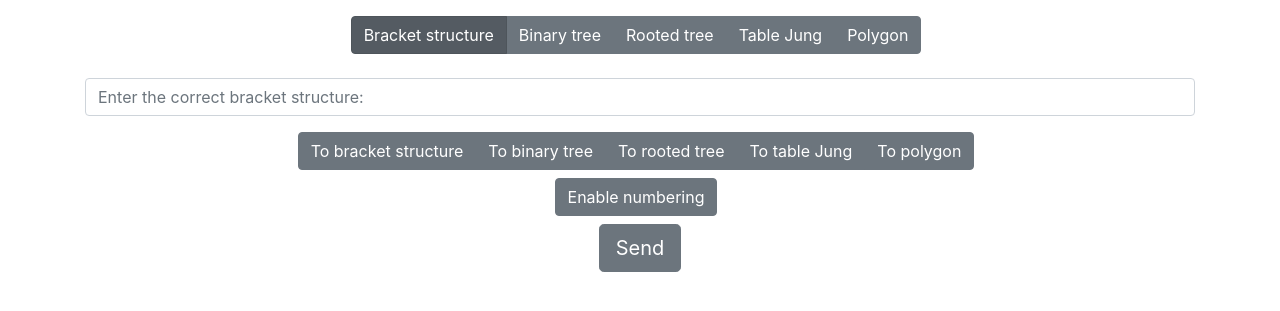
After one commit to goo-goo-goo-joob/Catalan-Number, a Django app: page /new in a window 1280 px wide. The commit adds this page. Shown: the top 311 px of the page. Run offline with Django 3.2, Linux system fonts and the light colour scheme; some libraries are stand-ins or nearby versions.

Commit message:
new design

```diff
--- a/Calculate/templates/calculate/index.html
+++ b/Calculate/templates/calculate/index.html
@@ -2,11 +2,13 @@
 <html lang="en">
 <head>
     <meta charset="UTF-8">
+    <link rel="stylesheet" href="https://stackpath.bootstrapcdn.com/bootstrap/4.1.1/css/bootstrap.min.css" integrity="sha384-MCw98/SFnGE8fJT3GXwEOngsV7Zt27NXFoaoApmYm81iuXoPkFOJwJ8ERdknLPMO" crossorigin="anonymous">
     <title>Catalan calculator</title>
 </head>
 <body>
 <form action="" method="post" onchange="reDraw()">
     {% csrf_token %}
+
     <p><label for="brackets">Enter the correct bracket structure</label>
         <input type="text" name="brackets" id="brackets" value="{{ brackets }}" required>
     </p>
@@ -70,6 +72,8 @@
     <p>{{ error }}</p>
 {% endif %}
 
-
+<script src="https://code.jquery.com/jquery-3.3.1.min.js" integrity="sha256-FgpCb/KJQlLNfOu91ta32o/NMZxltwRo8QtmkMRdAu8=" crossorigin="anonymous"></script>
+<script src="https://cdnjs.cloudflare.com/ajax/libs/popper.js/1.14.3/umd/popper.min.js" integrity="sha384-ZMP7rVo3mIykV+2+9J3UJ46jBk0WLaUAdn689aCwoqbBJiSnjAK/l8WvCWPIPm49" crossorigin="anonymous"></script>
+<script src="https://stackpath.bootstrapcdn.com/bootstrap/4.1.1/js/bootstrap.min.js" integrity="sha384-ChfqqxuZUCnJSK3+MXmPNIyE6ZbWh2IMqE241rYiqJxyMiZ6OW/JmZQ5stwEULTy" crossorigin="anonymous"></script>
 </body>
 </html>
--- /dev/null
+++ b/Calculate/templates/calculate/index_new.html
@@ -0,0 +1,110 @@
+<!DOCTYPE html>
+<html lang="en">
+<head>
+    <meta charset="UTF-8">
+    <meta name="viewport" content="width=device-width, initial-scale=1">
+    <link rel="stylesheet" href="https://maxcdn.bootstrapcdn.com/bootstrap/4.1.3/css/bootstrap.min.css">
+    <script src="https://ajax.googleapis.com/ajax/libs/jquery/3.3.1/jquery.min.js"></script>
+    <script src="https://cdnjs.cloudflare.com/ajax/libs/popper.js/1.14.3/umd/popper.min.js"></script>
+    <script src="https://maxcdn.bootstrapcdn.com/bootstrap/4.1.3/js/bootstrap.min.js"></script>
+    <title>Catalan calculator</title>
+</head>
+<body>
+<form action="" method="post" onchange="reDraw()">
+    {% csrf_token %}
+    <p class="container">
+    <div class='wrapper text-center'>
+        <div class="btn-group btn-group-lg">
+            <div class="btn-group btn-group-toggle mb-2 mr-sm-2" data-toggle="buttons">
+                <label class="btn btn-secondary active">
+                    <input type="radio" name="what" value="br" autocomplete="off"> Bracket structure
+                </label>
+                <label class="btn btn-secondary">
+                    <input type="radio" name="what" value="bin" autocomplete="off" disabled> Binary tree
+                </label>
+                <label class="btn btn-secondary">
+                    <input type="radio" name="what" value="root" autocomplete="off" disabled> Rooted tree
+                </label>
+                <label class="btn btn-secondary">
+                    <input type="radio" name="what" value="table" autocomplete="off" disabled> Table Jung
+                </label>
+                <label class="btn btn-secondary">
+                    <input type="radio" name="what" value="poly" autocomplete="off" disabled> Polygon
+                </label>
+            </div>
+        </div>
+    </div>
+    </p>
+    <div class="container">
+        <div class="form-group">
+            <input type="text" name="brackets" class="form-control" placeholder="Enter the correct bracket structure:"
+                   id="brackets" value="{{ brackets }}" required>
+        </div>
+    </div>
+
+    <div class="container">
+        <div class='wrapper text-center'>
+            <div class="btn-group btn-group-toggle mb-2 mr-sm-2" data-toggle="buttons">
+                <label class="btn btn-secondary {% if struct == "br" %}
+                           active {% endif %}">
+                    <input type="radio" name="struct" id="br" value="br" autocomplete="off" {% if what == "br" %}
+                           disabled {% endif %}> To bracket
+                    structure
+                </label>
+                <label class="btn btn-secondary {% if struct == "bin" %}
+                       active {% endif %}">
+                    <input type="radio" name="struct" id="bin" value="bin" autocomplete="off"> To binary tree
+                </label>
+                <label class="btn btn-secondary{% if struct == "root" %}
+                           active {% endif %}">
+                    <input type="radio" name="struct" id="root" value="root" autocomplete="off"> To rooted tree
+                </label>
+                <label class="btn btn-secondary{% if struct == "table" %}
+                           active {% endif %}">
+                    <input type="radio" name="struct" id="table" value="table" autocomplete="off"> To table Jung
+                </label>
+                <label class="btn btn-secondary{% if struct == "poly" %}
+                           active {% endif %}">
+                    <input type="radio" name="struct" id="poly" value="poly" autocomplete="off"> To polygon
+                </label>
+            </div>
+            <div class="btn-group-toggle mb-2 mr-sm-2" data-toggle="buttons">
+                <label class="btn btn-secondary {% if choice == "on" %}active{% endif %}">
+                    <input type="checkbox" checked autocomplete="off" id="fl" name="flag"> Enable numbering
+                </label>
+            </div>
+        </div>
+    </div>
+
+
+    <div class="container">
+        <div class='wrapper text-center'>
+            <input type="submit" class="btn btn-secondary btn-lg" value="Send">
+        </div>
+    </div>
+
+    <script>
+        function reDraw() {
+            let target = document.getElementById('fl');
+            if (document.getElementById('table').checked) {
+                target.parentNode.hidden = true;
+            }
+            else
+                target.parentNode.hidden = false;
+        }
+
+        document.addEventListener("DOMContentLoaded", reDraw);
+    </script>
+
+</form>
+
+{% if img %}
+    <img src="{{ img }}" class="mx-auto d-block">
+{% endif %}
+
+{% if error %}
+    <p>{{ error }}</p>
+{% endif %}
+
+</body>
+</html>
--- a/Calculate/urls.py
+++ b/Calculate/urls.py
@@ -4,4 +4,5 @@ from . import views
 
 urlpatterns = [
     path('', views.index, name='calculate-index'),
+    path('new', views.index_new, name='calculate-index_new'),
 ]
--- a/Calculate/views.py
+++ b/Calculate/views.py
@@ -18,7 +18,7 @@ def index(request):
             try:
                 polygon(context['brackets'], 'Calculate/' + name, context['choice'])
             except MemoryError as e:
-                context['error'] = "Too long request. Memory fail."
+                code = 4
         elif code == 0:
             if context['struct'] == 'bin':
                 if context['choice'] == 'on':
@@ -41,7 +41,54 @@ def index(request):
             context['error'] = 'Error: invalid symbol.'
         elif code == 3:
             context['error'] = 'Error: unable to open file.'
+        elif code == 4:
+            context['error'] = "Too long request. Memory fail."
         else:
             context['error'] = 'Failed to render.'
 
     return render(request, 'calculate/index.html', context=context)
+
+
+def index_new(request):
+    context = {}
+    if request.method == 'POST':
+        context['brackets'] = request.POST.get('brackets', None)
+        context['choice'] = request.POST.get('flag', 'off')
+        context['struct'] = request.POST.get('struct', 'bin')
+        context['what'] = request.POST.get('what', 'br')
+
+        name = 'static/gen-img/%i.jpg' % int(time.time())
+        code = check(context['brackets'])
+        if context['struct'] == 'poly' and code == 0:
+            try:
+                polygon(context['brackets'], 'Calculate/' + name, context['choice'])
+            except MemoryError as e:
+                code = 4
+        elif code == 0:
+            if context['struct'] == 'bin':
+                if context['choice'] == 'on':
+                    code = subprocess.call(['Cat_Br_Tr_Num.exe', context['brackets'], 'Calculate/' + name])
+                else:
+                    code = subprocess.call(['Cat_Br_Tr.exe', context['brackets'], 'Calculate/' + name])
+            elif context['struct'] == 'root':
+                if context['choice'] == 'on':
+                    code = subprocess.call(['Cat_Tree_Win_Num.exe', context['brackets'], 'Calculate/' + name])
+                else:
+                    code = subprocess.call(['Cat_Tree_Win.exe', context['brackets'], 'Calculate/' + name])
+            elif context['struct'] == 'table':
+                code = subprocess.call(['Cat_Jung.exe', context['brackets'], 'Calculate/' + name])
+
+        if code == 0:
+            context['img'] = name
+        elif code == 1:
+            context['error'] = 'Error: incorrect bracket structure.'
+        elif code == 2:
+            context['error'] = 'Error: invalid symbol.'
+        elif code == 3:
+            context['error'] = 'Error: unable to open file.'
+        elif code == 4:
+            context['error'] = "Too long request. Memory fail."
+        else:
+            context['error'] = 'Failed to render.'
+
+    return render(request, 'calculate/index_new.html', context=context)
```
